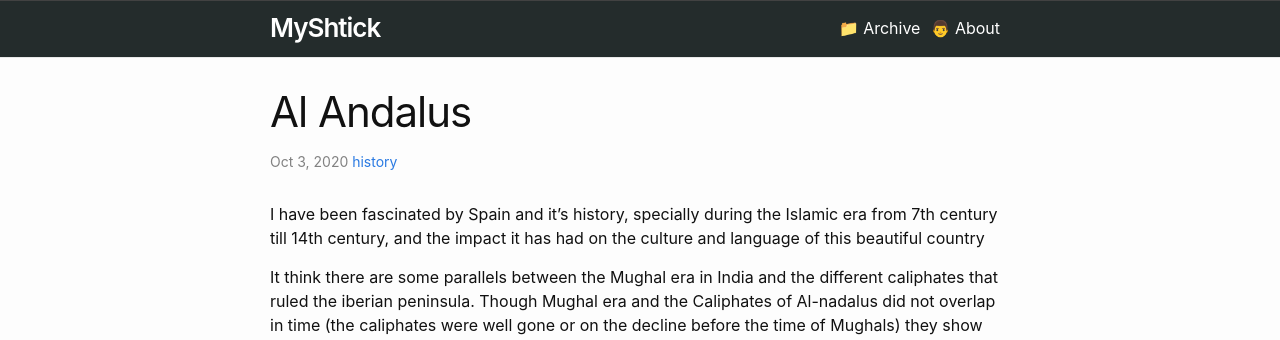
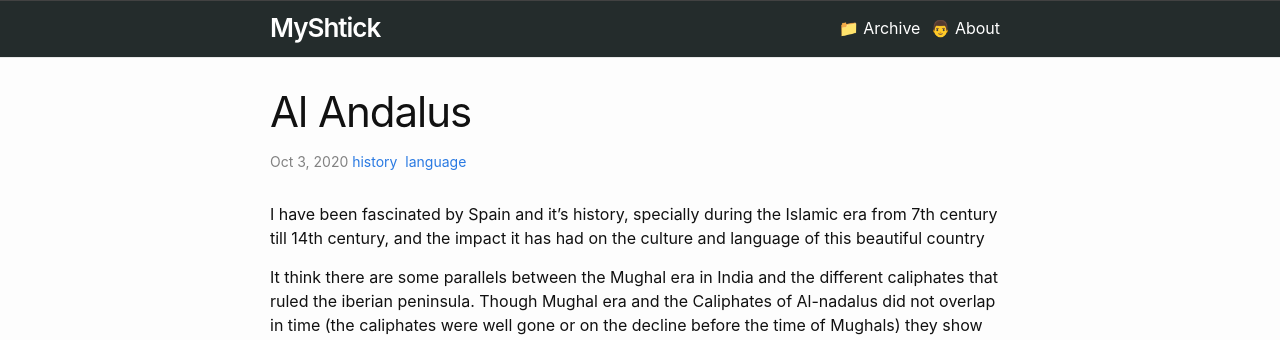
Before and after one commit to nitinrawatiitd/nitinrawatiitd.github.io, a Jekyll site: the page built from docs/_posts/2020-10-03-Al-Andalus.md, in a window 1280 px wide. Shown: the top 340 px of the page. Built offline with Jekyll 4.4.1, drawn with Linux system fonts in a browser that asks for light colours.

Commit message:
create language tag and add it to Al Andalus post

```diff
--- a/docs/_posts/2020-10-03-Al-Andalus.md
+++ b/docs/_posts/2020-10-03-Al-Andalus.md
@@ -1,6 +1,6 @@
 ---
 layout: post
-tags: history
+tags: history language
 ---
 
 I have been fascinated by Spain and it's history, specially during the Islamic era from 7th century till 14th century, and the impact it has had on the culture and language of this beautiful country
```
Also changed, not shown: docs/tag/language.md (added, +5 -0 lines).
